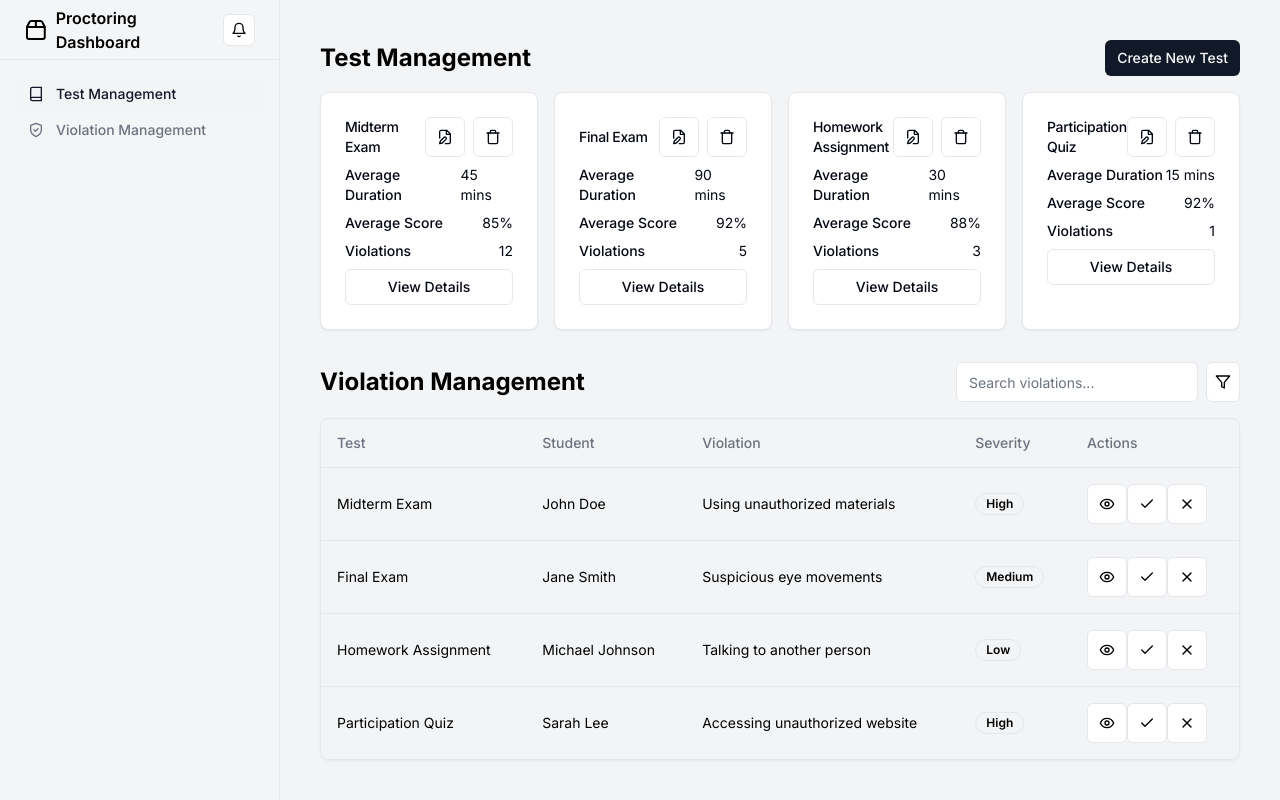
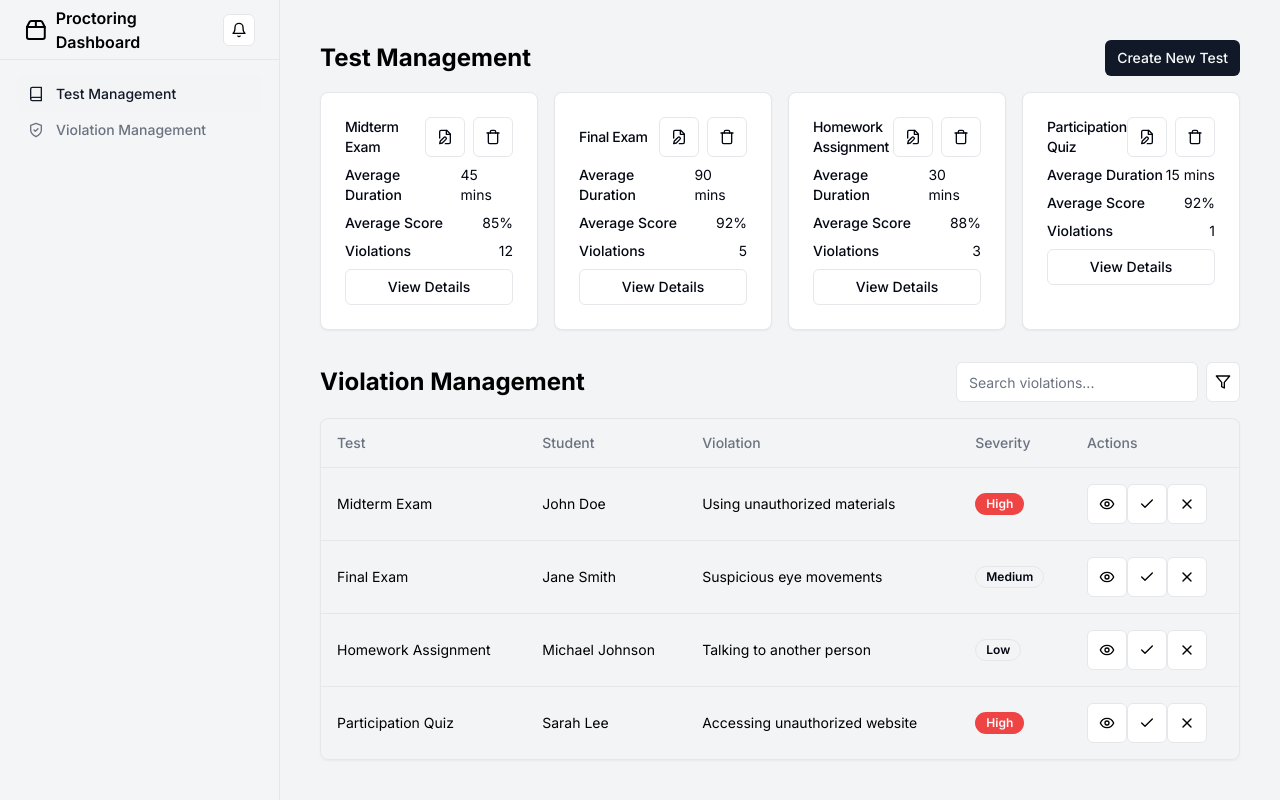
Before and after one commit to chakri68/get-proctered-public, a Next.js app in the folder client/: page /dashboard in a window 1280 px wide. Built offline with nearby package versions, Linux system fonts and the light colour scheme.

Commit message:
fixed build isssues

```diff
--- a/client/src/components/test-dashboard.tsx
+++ b/client/src/components/test-dashboard.tsx
@@ -1,8 +1,8 @@
 /**
-* This code was generated by v0 by Vercel.
-* @see https://v0.dev/t/eP5YHUl4EqI
-* Documentation: https://v0.dev/docs#integrating-generated-code-into-your-nextjs-app
-*/
+ * This code was generated by v0 by Vercel.
+ * @see https://v0.dev/t/eP5YHUl4EqI
+ * Documentation: https://v0.dev/docs#integrating-generated-code-into-your-nextjs-app
+ */
 
 /** Add fonts into your Next.js project:
 
@@ -17,13 +17,27 @@ To read more about using these font, please visit the Next.js documentation:
 - App Directory: https://nextjs.org/docs/app/building-your-application/optimizing/fonts
 - Pages Directory: https://nextjs.org/docs/pages/building-your-application/optimizing/fonts
 **/
-import Link from "next/link"
-import { Button } from "@/components/ui/button"
-import { CardTitle, CardHeader, CardContent, Card } from "@/components/ui/card"
-import { Input } from "@/components/ui/input"
-import { DropdownMenuTrigger, DropdownMenuLabel, DropdownMenuSeparator, DropdownMenuCheckboxItem, DropdownMenuContent, DropdownMenu } from "@/components/ui/dropdown-menu"
-import { TableHead, TableRow, TableHeader, TableCell, TableBody, Table } from "@/components/ui/table"
-import { Badge } from "@/components/ui/badge"
+import Link from "next/link";
+import { Button } from "@/components/ui/button";
+import { CardTitle, CardHeader, CardContent, Card } from "@/components/ui/card";
+import { Input } from "@/components/ui/input";
+import {
+  DropdownMenuTrigger,
+  DropdownMenuLabel,
+  DropdownMenuSeparator,
+  DropdownMenuCheckboxItem,
+  DropdownMenuContent,
+  DropdownMenu,
+} from "@/components/ui/dropdown-menu";
+import {
+  TableHead,
+  TableRow,
+  TableHeader,
+  TableCell,
+  TableBody,
+  Table,
+} from "@/components/ui/table";
+import { Badge } from "@/components/ui/badge";
 
 export function TestDashboard() {
   return (
@@ -67,7 +81,9 @@ export function TestDashboard() {
           <div className="mt-4 grid gap-4 md:grid-cols-2 lg:grid-cols-3 xl:grid-cols-4">
             <Card>
               <CardHeader className="flex flex-row items-center justify-between pb-2 space-y-0">
-                <CardTitle className="text-sm font-medium">Midterm Exam</CardTitle>
+                <CardTitle className="text-sm font-medium">
+                  Midterm Exam
+                </CardTitle>
                 <div className="flex items-center gap-2">
                   <Button size="icon" variant="outline">
                     <FileEditIcon className="h-4 w-4" />
@@ -82,7 +98,9 @@ export function TestDashboard() {
               <CardContent>
                 <div className="flex flex-col gap-2">
                   <div className="flex items-center justify-between">
-                    <span className="text-sm font-medium">Average Duration</span>
+                    <span className="text-sm font-medium">
+                      Average Duration
+                    </span>
                     <span className="text-sm">45 mins</span>
                   </div>
                   <div className="flex items-center justify-between">
@@ -101,7 +119,9 @@ export function TestDashboard() {
             </Card>
             <Card>
               <CardHeader className="flex flex-row items-center justify-between pb-2 space-y-0">
-                <CardTitle className="text-sm font-medium">Final Exam</CardTitle>
+                <CardTitle className="text-sm font-medium">
+                  Final Exam
+                </CardTitle>
                 <div className="flex items-center gap-2">
                   <Button size="icon" variant="outline">
                     <FileEditIcon className="h-4 w-4" />
@@ -116,7 +136,9 @@ export function TestDashboard() {
               <CardContent>
                 <div className="flex flex-col gap-2">
                   <div className="flex items-center justify-between">
-                    <span className="text-sm font-medium">Average Duration</span>
+                    <span className="text-sm font-medium">
+                      Average Duration
+                    </span>
                     <span className="text-sm">90 mins</span>
                   </div>
                   <div className="flex items-center justify-between">
@@ -135,7 +157,9 @@ export function TestDashboard() {
             </Card>
             <Card>
               <CardHeader className="flex flex-row items-center justify-between pb-2 space-y-0">
-                <CardTitle className="text-sm font-medium">Homework Assignment</CardTitle>
+                <CardTitle className="text-sm font-medium">
+                  Homework Assignment
+                </CardTitle>
                 <div className="flex items-center gap-2">
                   <Button size="icon" variant="outline">
                     <FileEditIcon className="h-4 w-4" />
@@ -150,7 +174,9 @@ export function TestDashboard() {
               <CardContent>
                 <div className="flex flex-col gap-2">
                   <div className="flex items-center justify-between">
-                    <span className="text-sm font-medium">Average Duration</span>
+                    <span className="text-sm font-medium">
+                      Average Duration
+                    </span>
                     <span className="text-sm">30 mins</span>
                   </div>
                   <div className="flex items-center justify-between">
@@ -169,7 +195,9 @@ export function TestDashboard() {
             </Card>
             <Card>
               <CardHeader className="flex flex-row items-center justify-between pb-2 space-y-0">
-                <CardTitle className="text-sm font-medium">Participation Quiz</CardTitle>
+                <CardTitle className="text-sm font-medium">
+                  Participation Quiz
+                </CardTitle>
                 <div className="flex items-center gap-2">
                   <Button size="icon" variant="outline">
                     <FileEditIcon className="h-4 w-4" />
@@ -184,7 +212,9 @@ export function TestDashboard() {
               <CardContent>
                 <div className="flex flex-col gap-2">
                   <div className="flex items-center justify-between">
-                    <span className="text-sm font-medium">Average Duration</span>
+                    <span className="text-sm font-medium">
+                      Average Duration
+                    </span>
                     <span className="text-sm">15 mins</span>
                   </div>
                   <div className="flex items-center justify-between">
@@ -207,7 +237,11 @@ export function TestDashboard() {
           <div className="flex items-center justify-between">
             <h1 className="text-2xl font-bold">Violation Management</h1>
             <div className="flex items-center gap-2">
-              <Input className="w-full max-w-[300px]" placeholder="Search violations..." type="search" />
+              <Input
+                className="w-full max-w-[300px]"
+                placeholder="Search violations..."
+                type="search"
+              />
               <DropdownMenu>
                 <DropdownMenuTrigger asChild>
                   <Button size="icon" variant="outline">
@@ -220,7 +254,9 @@ export function TestDashboard() {
                   <DropdownMenuSeparator />
                   <DropdownMenuCheckboxItem>Test</DropdownMenuCheckboxItem>
                   <DropdownMenuCheckboxItem>Student</DropdownMenuCheckboxItem>
-                  <DropdownMenuCheckboxItem>Violation Type</DropdownMenuCheckboxItem>
+                  <DropdownMenuCheckboxItem>
+                    Violation Type
+                  </DropdownMenuCheckboxItem>
                   <DropdownMenuCheckboxItem>Severity</DropdownMenuCheckboxItem>
                 </DropdownMenuContent>
               </DropdownMenu>
@@ -243,7 +279,7 @@ export function TestDashboard() {
                   <TableCell>John Doe</TableCell>
                   <TableCell>Using unauthorized materials</TableCell>
                   <TableCell>
-                    <Badge variant="red">High</Badge>
+                    <Badge variant="destructive">High</Badge>
                   </TableCell>
                   <TableCell>
                     <Button size="icon" variant="outline">
@@ -265,7 +301,7 @@ export function TestDashboard() {
                   <TableCell>Jane Smith</TableCell>
                   <TableCell>Suspicious eye movements</TableCell>
                   <TableCell>
-                    <Badge variant="yellow">Medium</Badge>
+                    <Badge variant="outline">Medium</Badge>
                   </TableCell>
                   <TableCell>
                     <Button size="icon" variant="outline">
@@ -287,7 +323,7 @@ export function TestDashboard() {
                   <TableCell>Michael Johnson</TableCell>
                   <TableCell>Talking to another person</TableCell>
                   <TableCell>
-                    <Badge variant="green">Low</Badge>
+                    <Badge variant="outline">Low</Badge>
                   </TableCell>
                   <TableCell>
                     <Button size="icon" variant="outline">
@@ -309,7 +345,7 @@ export function TestDashboard() {
                   <TableCell>Sarah Lee</TableCell>
                   <TableCell>Accessing unauthorized website</TableCell>
                   <TableCell>
-                    <Badge variant="red">High</Badge>
+                    <Badge variant="destructive">High</Badge>
                   </TableCell>
                   <TableCell>
                     <Button size="icon" variant="outline">
@@ -332,10 +368,10 @@ export function TestDashboard() {
         </section>
       </main>
     </div>
-  )
+  );
 }
 
-function BellIcon(props) {
+function BellIcon(props: any) {
   return (
     <svg
       {...props}
@@ -352,11 +388,10 @@ function BellIcon(props) {
       <path d="M6 8a6 6 0 0 1 12 0c0 7 3 9 3 9H3s3-2 3-9" />
       <path d="M10.3 21a1.94 1.94 0 0 0 3.4 0" />
     </svg>
-  )
+  );
 }
 
-
-function BookIcon(props) {
+function BookIcon(props: any) {
   return (
     <svg
       {...props}
@@ -372,11 +407,10 @@ function BookIcon(props) {
     >
       <path d="M4 19.5v-15A2.5 2.5 0 0 1 6.5 2H20v20H6.5a2.5 2.5 0 0 1 0-5H20" />
     </svg>
-  )
+  );
 }
 
-
-function CheckIcon(props) {
+function CheckIcon(props: any) {
   return (
     <svg
       {...props}
@@ -392,11 +426,10 @@ function CheckIcon(props) {
     >
       <polyline points="20 6 9 17 4 12" />
     </svg>
-  )
+  );
 }
 
-
-function EyeIcon(props) {
+function EyeIcon(props: any) {
   return (
     <svg
       {...props}
@@ -413,11 +446,10 @@ function EyeIcon(props) {
       <path d="M2 12s3-7 10-7 10 7 10 7-3 7-10 7-10-7-10-7Z" />
       <circle cx="12" cy="12" r="3" />
     </svg>
-  )
+  );
 }
 
-
-function FileEditIcon(props) {
+function FileEditIcon(props: any) {
   return (
     <svg
       {...props}
@@ -435,11 +467,10 @@ function FileEditIcon(props) {
       <polyline points="14 2 14 8 20 8" />
       <path d="M10.42 12.61a2.1 2.1 0 1 1 2.97 2.97L7.95 21 4 22l.99-3.95 5.43-5.44Z" />
     </svg>
-  )
+  );
 }
 
-
-function FilterIcon(props) {
+function FilterIcon(props: any) {
   return (
     <svg
       {...props}
@@ -455,11 +486,10 @@ function FilterIcon(props) {
     >
       <polygon points="22 3 2 3 10 12.46 10 19 14 21 14 12.46 22 3" />
     </svg>
-  )
+  );
 }
 
-
-function Package2Icon(props) {
+function Package2Icon(props: any) {
   return (
     <svg
       {...props}
@@ -477,11 +507,10 @@ function Package2Icon(props) {
       <path d="m3 9 2.45-4.9A2 2 0 0 1 7.24 3h9.52a2 2 0 0 1 1.8 1.1L21 9" />
       <path d="M12 3v6" />
     </svg>
-  )
+  );
 }
 
-
-function ShieldCheckIcon(props) {
+function ShieldCheckIcon(props: any) {
   return (
     <svg
       {...props}
@@ -498,11 +527,10 @@ function ShieldCheckIcon(props) {
       <path d="M12 22s8-4 8-10V5l-8-3-8 3v7c0 6 8 10 8 10" />
       <path d="m9 12 2 2 4-4" />
     </svg>
-  )
+  );
 }
 
-
-function TrashIcon(props) {
+function TrashIcon(props: any) {
   return (
     <svg
       {...props}
@@ -520,11 +548,10 @@ function TrashIcon(props) {
       <path d="M19 6v14c0 1-1 2-2 2H7c-1 0-2-1-2-2V6" />
       <path d="M8 6V4c0-1 1-2 2-2h4c1 0 2 1 2 2v2" />
     </svg>
-  )
+  );
 }
 
-
-function XIcon(props) {
+function XIcon(props: any) {
   return (
     <svg
       {...props}
@@ -541,5 +568,5 @@ function XIcon(props) {
       <path d="M18 6 6 18" />
       <path d="m6 6 12 12" />
     </svg>
-  )
+  );
 }
```
